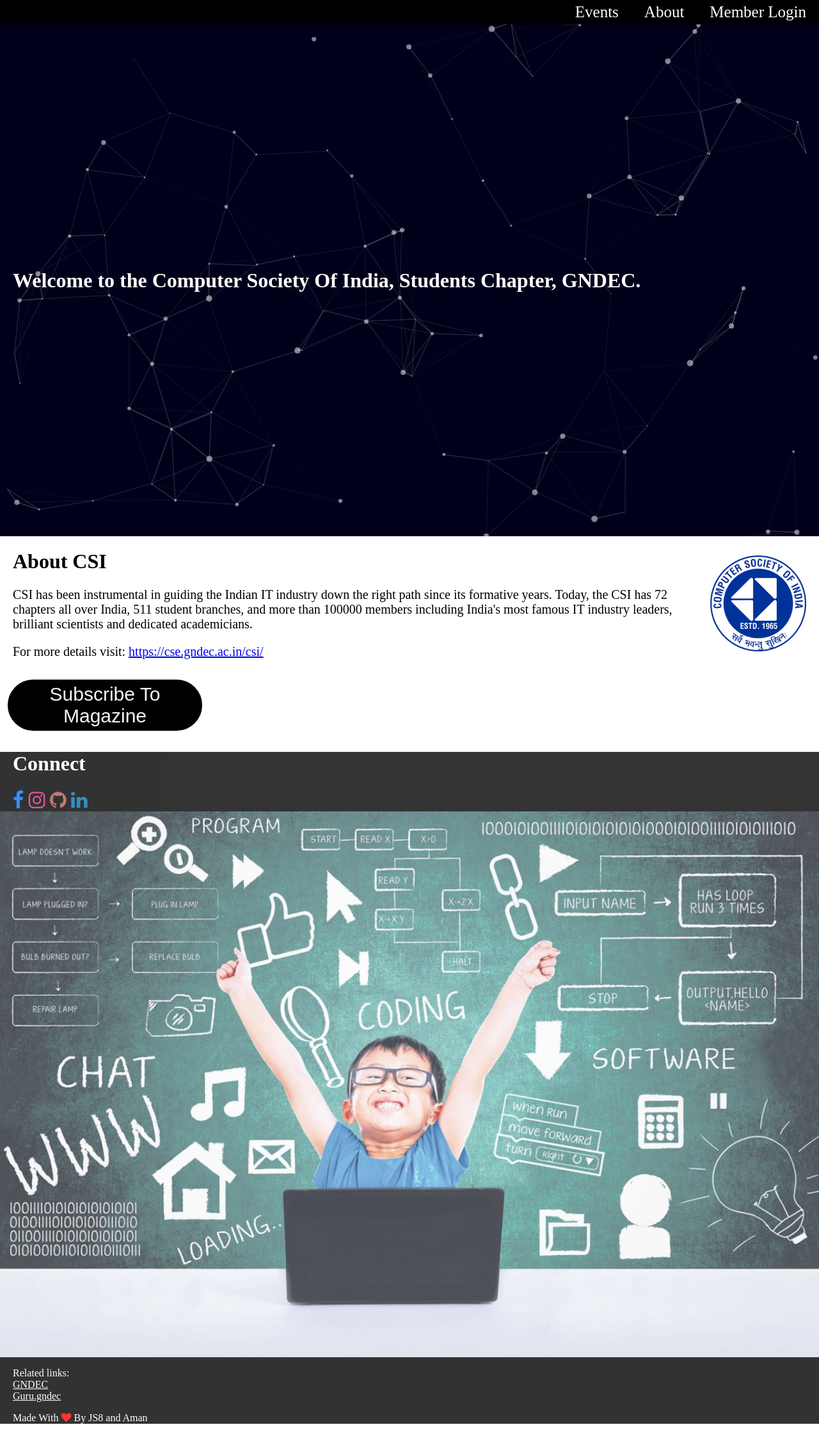
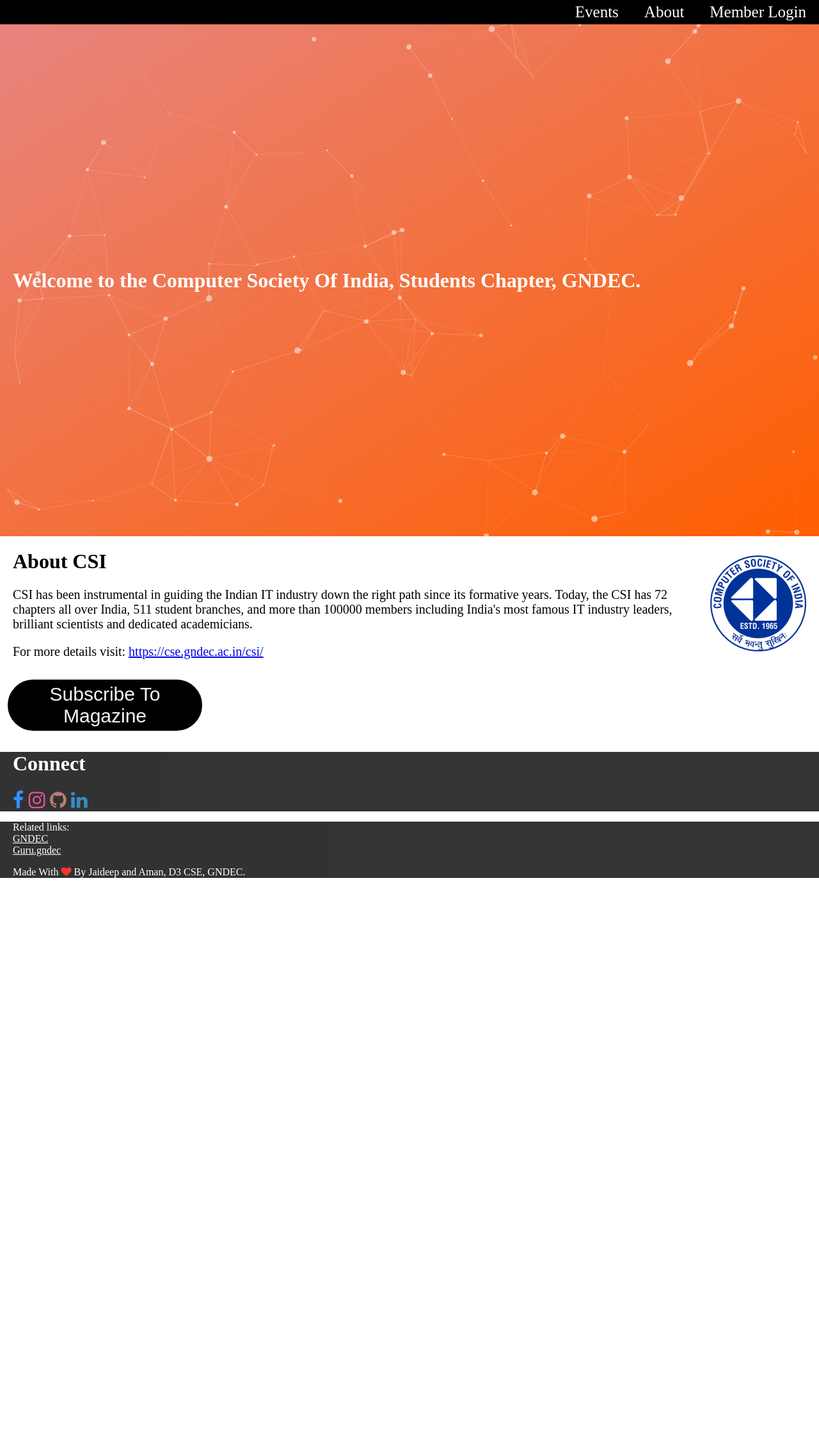
Before and after one commit to js899/Site-for-society, a Django app: page /frontpage/ in a window 1280 px wide. Shown: the whole page at 64% size. After the commit the page ends 1372 px from the top, so only its background shows below. Run offline with Django 3.2, Linux system fonts and the light colour scheme; some libraries are stand-ins or nearby versions.

Commit message:
removed front carousel, changed color

```diff
--- a/frontpage/static/css/styles.css
+++ b/frontpage/static/css/styles.css
@@ -2,7 +2,7 @@
     scroll-behavior: smooth;
 }
 body {
-    background-color: white;
+    /* background-color: white; */
     padding: 0;
     margin: 0;
     overflow-y: scroll;
@@ -126,7 +126,7 @@
 }
 
 #particles-js {
-    background-color: #00001a;
+    background-image: linear-gradient(to bottom right, rgba(225, 101, 94, 0.8), rgb(255, 94, 0));
     display: flex;
     justify-content: left;
     align-items: center;
--- a/frontpage/templates/frontpage/index.html
+++ b/frontpage/templates/frontpage/index.html
@@ -114,17 +114,17 @@
 
 
             <div id = "footer">
-                <img class="slides" src='static/images/frontimage.jpg'>
+                <!-- <img class="slides" src='static/images/frontimage.jpg'>
                 <img class="slides" src='static/images/workbench.jpg'>
-                <img class="slides" src='static/images/fun.jpg'>
+                <img class="slides" src='static/images/fun.jpg'> -->
                 <p>
                     Related links:<br>
                     <a href="https://www.gndec.ac.in" style="color: white;">GNDEC</a><br>
                     <a href="https://www.guru.gndec.ac.in" style="color: white;">Guru.gndec</a>
                 </p>
 
-                <p>Made With <i class="fa fa-heart" style="color:red;"></i> By JS8 and Aman</p>
-                <script>
+                <p>Made With <i class="fa fa-heart" style="color:red;"></i> By Jaideep and Aman, D3 CSE, GNDEC.</p>
+                <!-- <script>
                     var myIndex = 0;
                     carousel();
                     function carousel() {
@@ -138,11 +138,13 @@
                     x[myIndex-1].style.display = "block";
                     setTimeout(carousel, 3000);
                     }
-                </script>
+                </script> -->
             </div>
         <!-- </section>
 
         <script src="static/js/loader.js"></script> -->
 
+        <script src="https://cdnjs.cloudflare.com/ajax/libs/jquery/3.5.1/jquery.min.js"></script>
+
     </body>
 </html>
```
